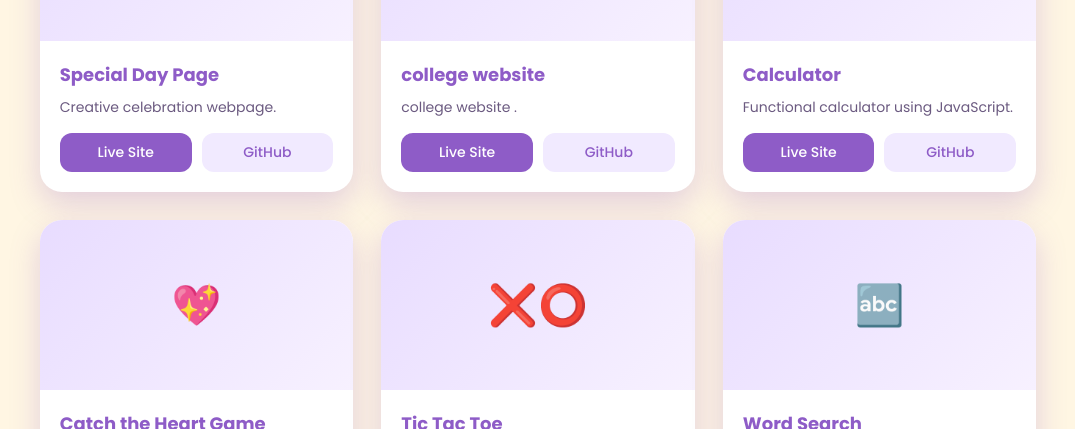
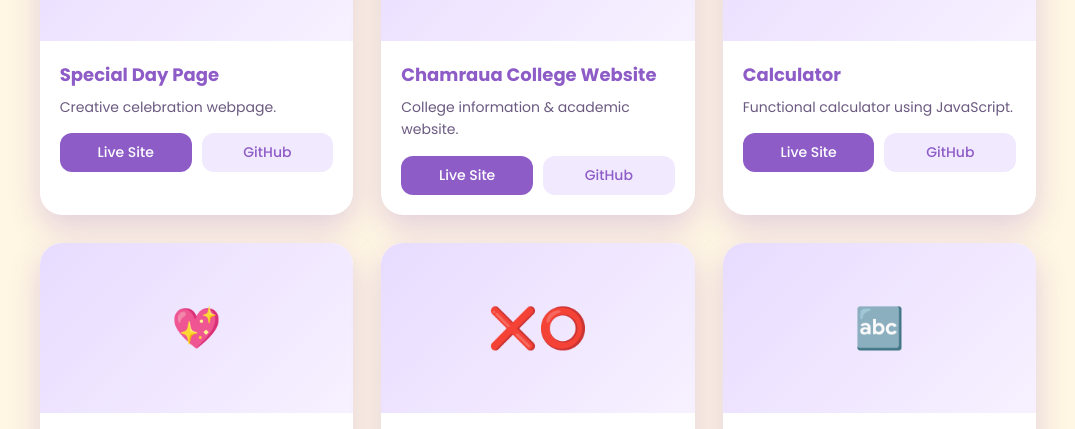
Before and after one commit to IT-CODERS0311/incode, a plain HTML site: page portfolio.html in a window 1280 px wide. Shown: the part 671-1100 px from the top of the page, without its empty margins (102-1177 px from the left). Drawn offline with Linux system fonts and the light colour scheme.

Commit message:
Update portfolio.html

```diff
--- a/portfolio.html
+++ b/portfolio.html
@@ -208,13 +208,18 @@ footer{
         <a href="https://github.com/it-coders0311/Special-day" class="code" target="_blank">GitHub</a>
       </div></div></div>
 
-    <div class="card"><div class="preview">✉️</div><div class="card-content">
-      <h3>college website</h3>
-      <p>college website .</p>
-      <div class="buttons">
-        <a href="https://it-coders0311.github.io/chamraua/" class="demo" target="_blank">Live Site</a>
-        <a href="https://github.com/it-coders0311/chamraua" class="code" target="_blank">GitHub</a>
-      </div></div></div>
+    <div class="card">
+  <div class="preview"><img src="images/chamraua.png"></div>
+  <div class="card-content">
+    <h3>Chamraua College Website</h3>
+    <p>College information & academic website.</p>
+    <div class="buttons">
+      <a href="https://it-coders0311.github.io/chamraua/" class="demo">Live Site</a>
+      <a href="https://github.com/it-coders0311/chamraua" class="code">GitHub</a>
+    </div>
+  </div>
+</div>
+
 
     <div class="card"><div class="preview">🧮</div><div class="card-content">
       <h3>Calculator</h3>
```
